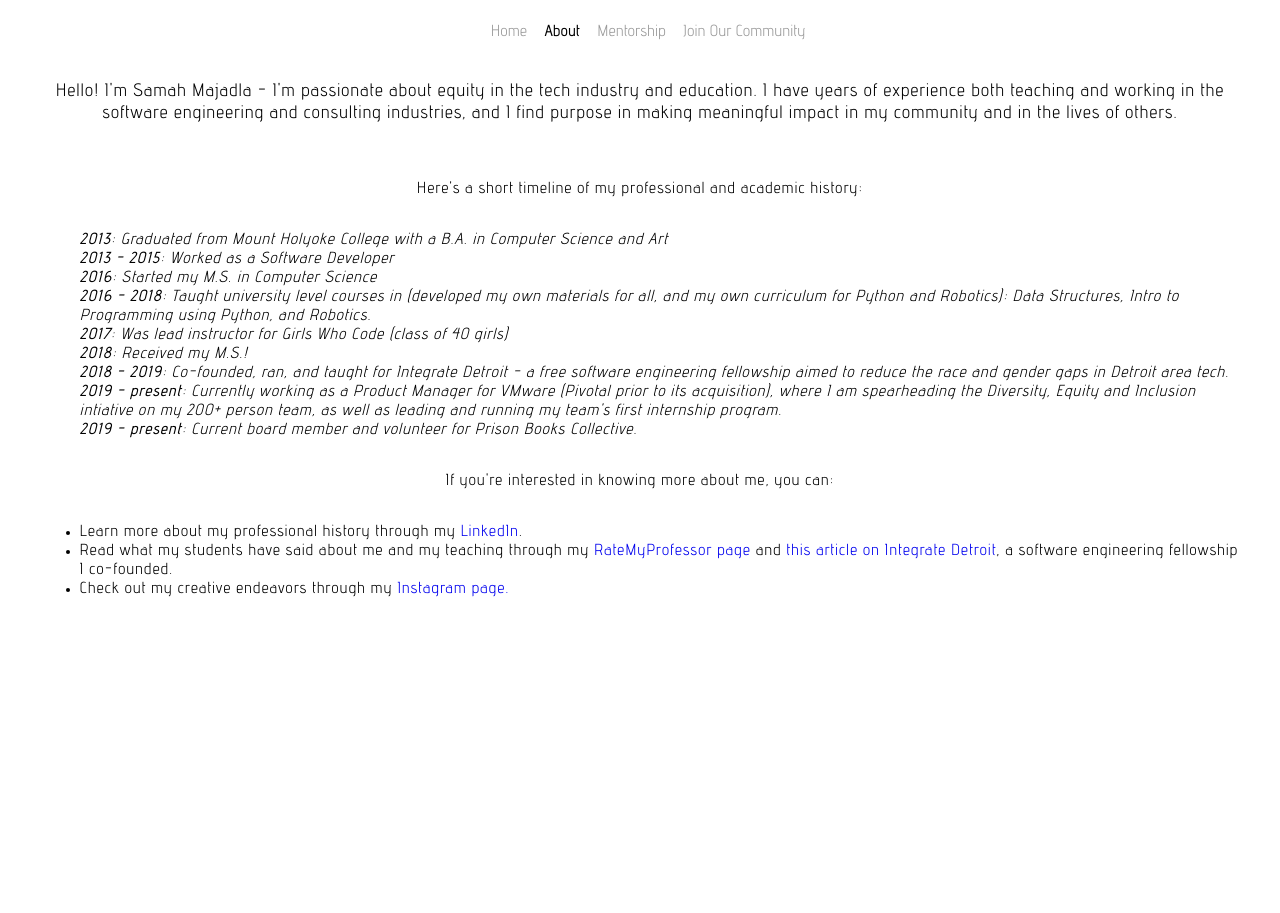
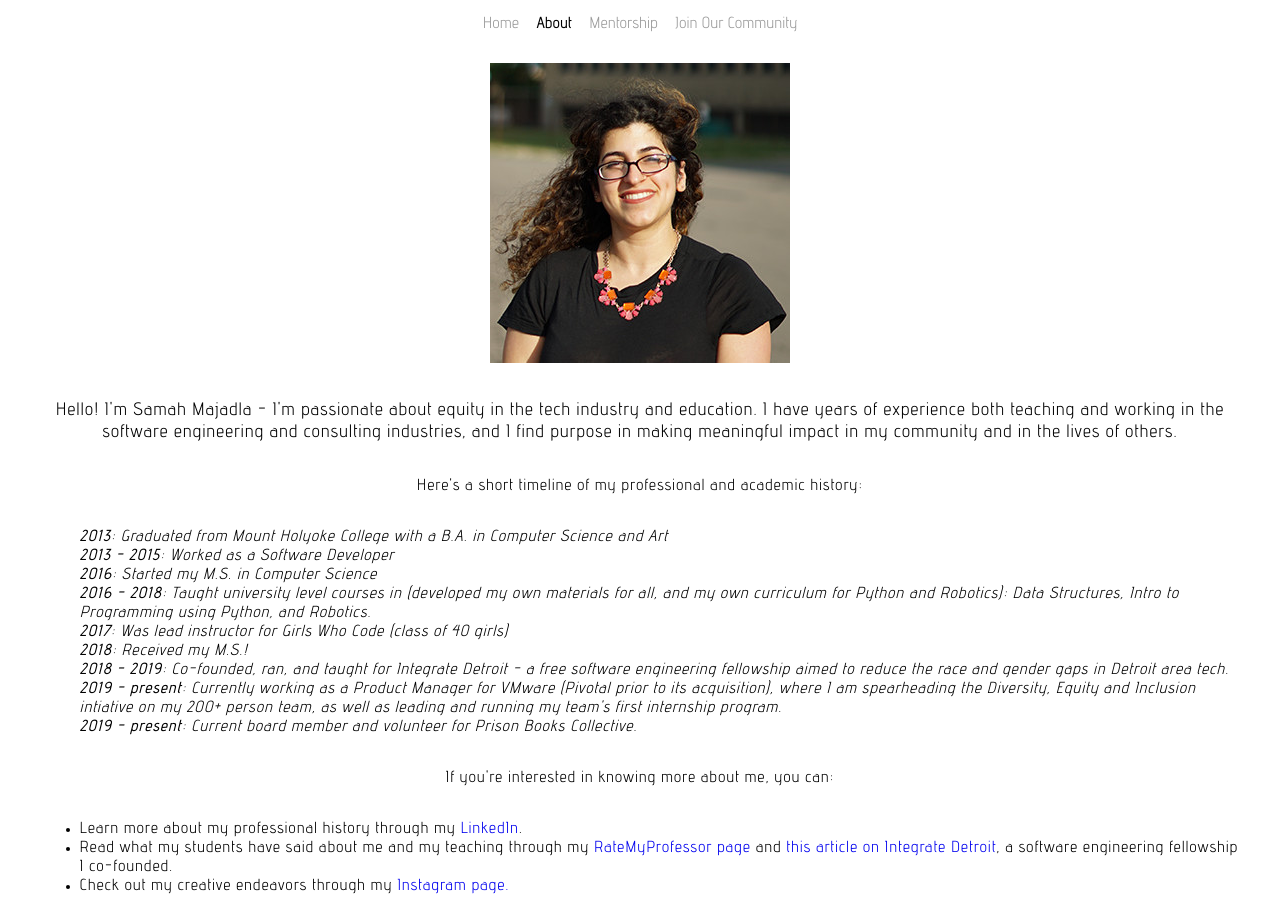
Before and after one commit to samahmajadla/samahmajadla.github.io, a SvelteKit app: page /about in a window 1280 px wide. Before the commit the page ends 800 px from the top, so only its background shows below. Built offline with nearby package versions, Linux system fonts and the light colour scheme.

Commit message:
add pic and make navbar fixed

```diff
--- a/src/routes/+layout.svelte
+++ b/src/routes/+layout.svelte
@@ -22,6 +22,11 @@
             width: 100%;
             text-align: center;
             min-height: 30px;
+            left: 0;
+            top: 0;
+            z-index: 1;
+            background-color: white;
+
 
         }
 
--- a/src/routes/about/+page.svelte
+++ b/src/routes/about/+page.svelte
@@ -1,12 +1,15 @@
 
     <div id="about" class="container detail">
+        <img src="headshot.png" alt="Samah smiling at the camera">
+        <br>
     <p id="intro">
 
     Hello! I'm Samah Majadla - I'm passionate about equity in the tech industry and education. I have years of experience both teaching and working in the software engineering and consulting industries, and I find purpose in making meaningful impact in my community and in the lives of others.
 
     <br>
-    <br>
+
 </p>
+
 <p>
     Here's a short timeline of my professional and academic history:
 </p>
```
Also changed, not shown: static/headshot.png (added), 27 other files (tests, documents, lock files or other folders).
